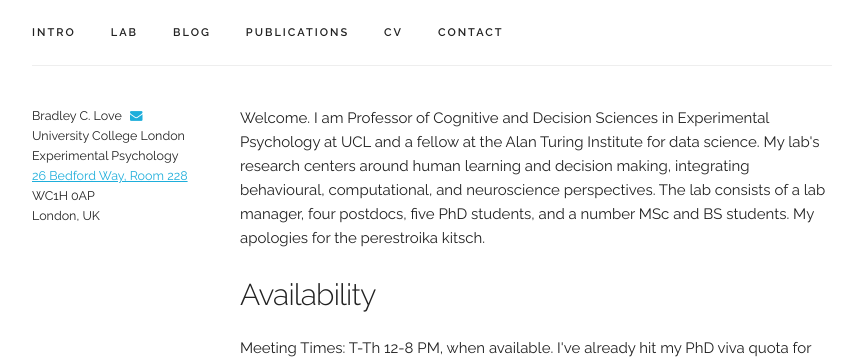
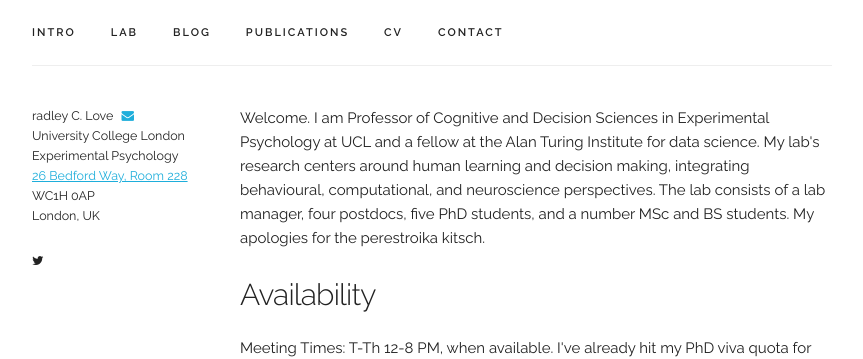
Before and after one commit to lovebc/lovebc.github.io, a Jekyll site: the page built from index.html, in a window 1280 px wide. Shown: the part 541-900 px from the top of the page, without its empty margins (208-1071 px from the left). Built offline with Jekyll 4.4.1, drawn with Linux system fonts in a browser that asks for light colours; nearby versions of some CDN libraries; comment, search, counter and statistics services are not loaded.

Commit message:
Update index.html

```diff
--- a/index.html
+++ b/index.html
@@ -78,12 +78,16 @@ layout: test
   <div class="section intro">
       <div class="row">
         <div class="three columns address">
-            Bradley C. Love <a href="mailto:&#98;&#46;&#108;&#111;&#118;&#101;&#64;&#117;&#99;&#108;&#46;&#97;&#99;&#46;&#117;&#107;"><i class="fa fa-envelope" aria-hidden="true" style = "padding-left: 0.5rem"></i></a><br>
+            <p>radley C. Love <a href="mailto:&#98;&#46;&#108;&#111;&#118;&#101;&#64;&#117;&#99;&#108;&#46;&#97;&#99;&#46;&#117;&#107;"><i class="fa fa-envelope" aria-hidden="true" style = "padding-left: 0.5rem"></i></a><br>
             University College London<br>
             Experimental Psychology<br>
             <a href="{{ site.baseurl}}/images/BradLoveOffice.jpg">26 Bedford Way, Room 228</a><br>
             WC1H 0AP<br>
             London, UK
+            </p>
+            <i class="fa fa-twitter" aria-hidden="true"></i>
+            <i class="ai ai-orcid ai-3x"></i>
+
 
 
 
```
